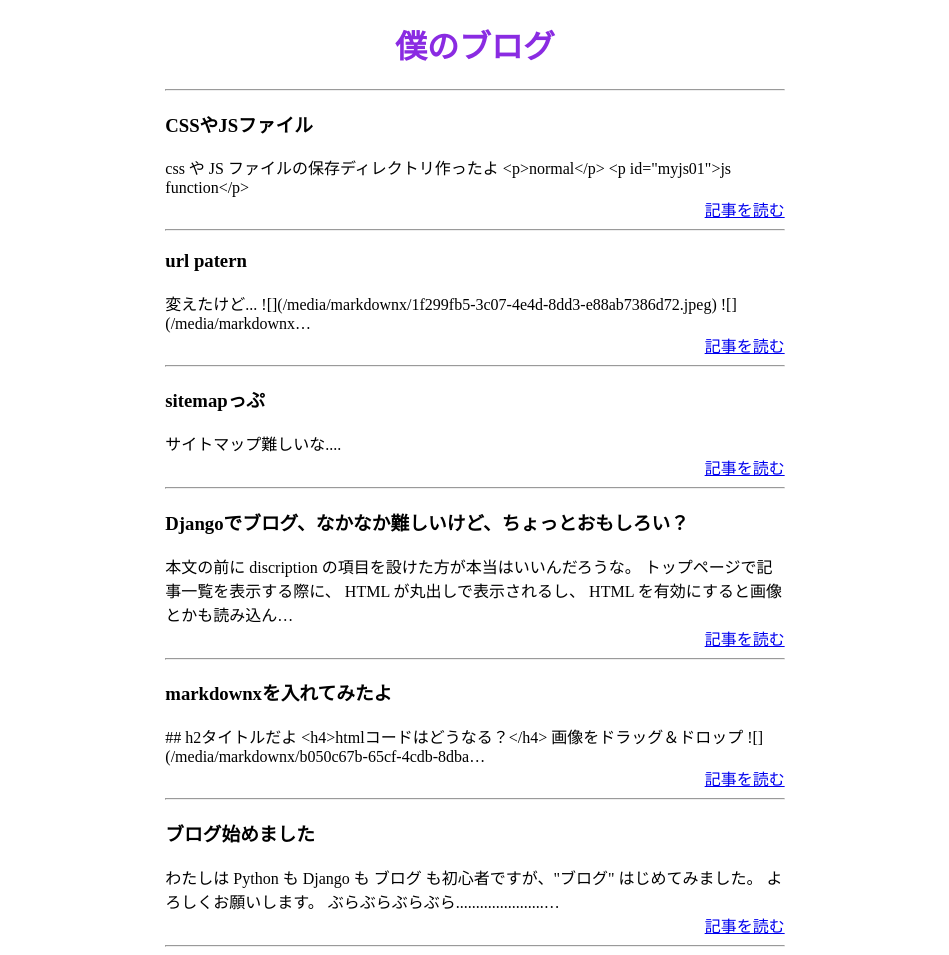
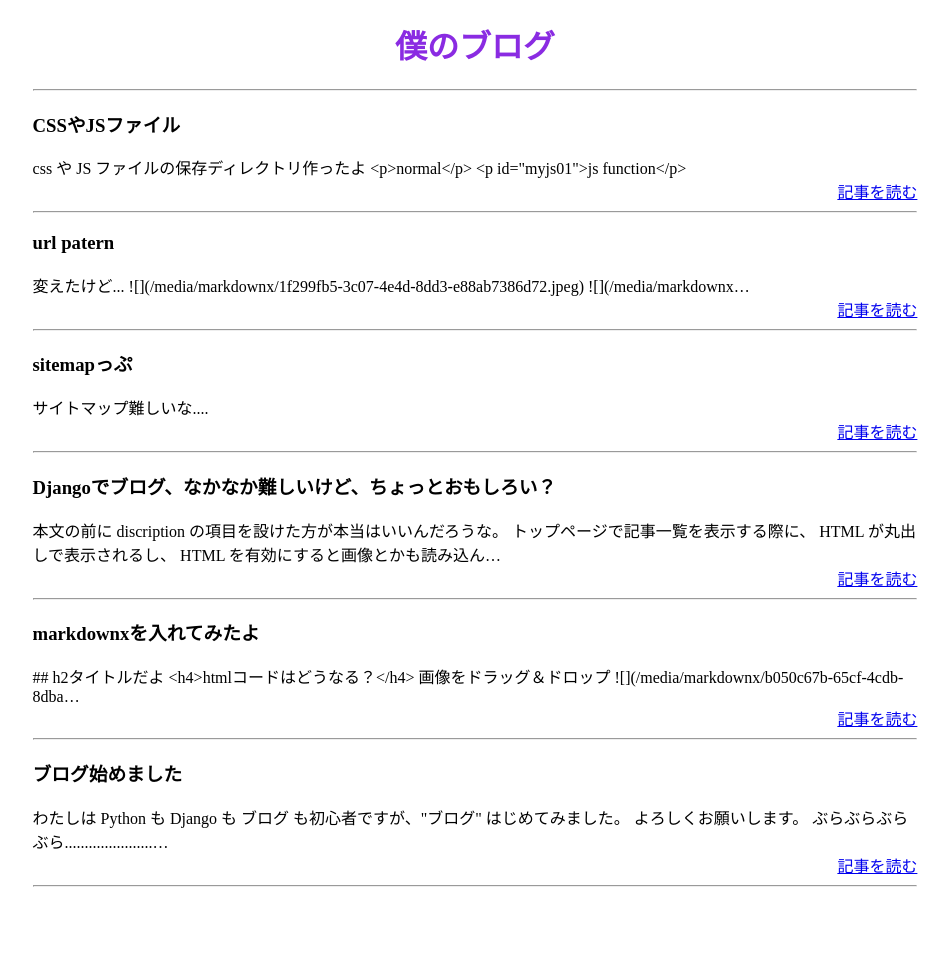
Before and after one commit to yukiemon3/vps-django-demo, a Django app: page / in a window 1280 px wide. Shown: the whole page, without its empty margins (165-1114 px from the left). After the commit the page ends 887 px from the top, so only its background shows below. Run offline with Django 3.2, Linux system fonts and the light colour scheme; data comes from the database, SQL or seed files in the repository.

Commit message:
Update index.html

```diff
--- a/blog/templates/blog/index.html
+++ b/blog/templates/blog/index.html
@@ -3,7 +3,6 @@
 
 {% block content %}
   <h1 style="text-align: center;">僕のブログ</h1>
-  <div style="width: 70%;margin: 0px auto;">
     <hr />
     {% for post in posts %}
     <div>
@@ -15,5 +14,4 @@
     </div>
     <hr />
     {% endfor %}
-  </div>
 {% endblock %}
```
